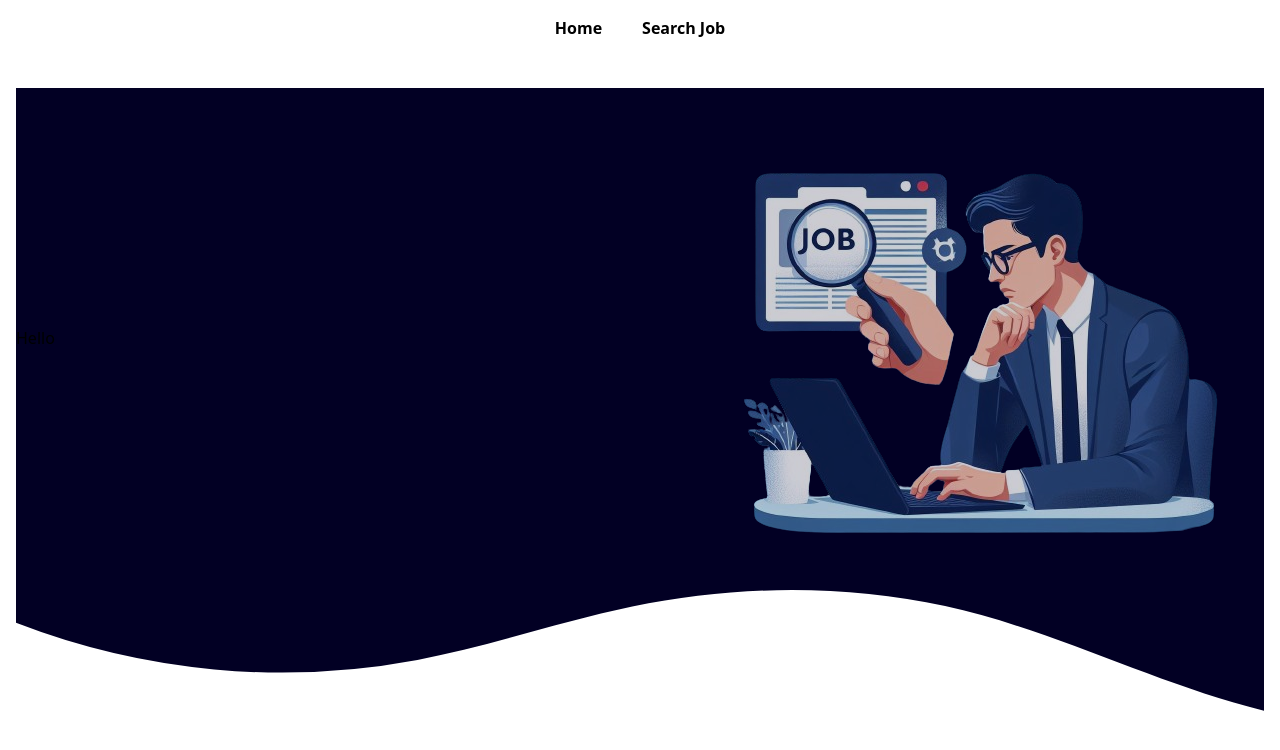
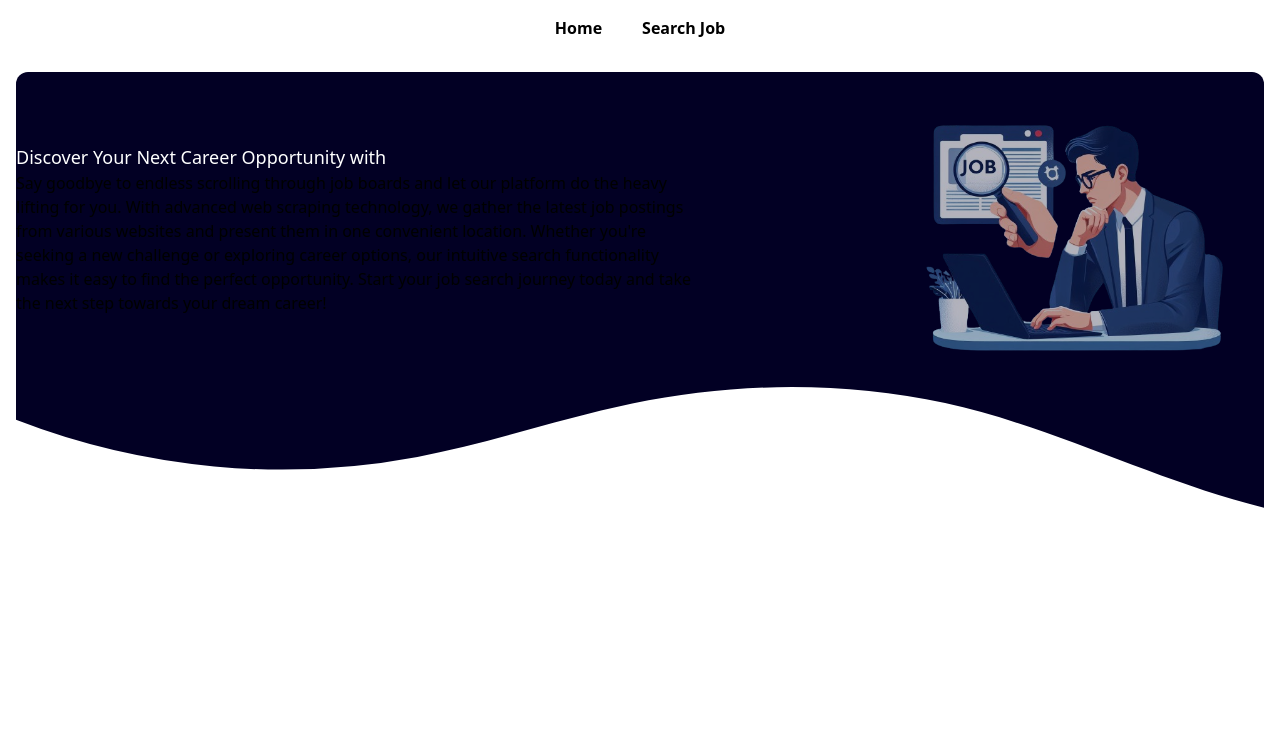
Before and after one commit to PRASUN-SITAULA/careerQuest, a React (Vite) app in the folder frontend/: page /jobs in a window 1280 px wide. Shown: the top 750 px of the page. Built offline with nearby package versions, Linux system fonts and the light colour scheme.

Commit message:
minor changes

```diff
--- a/frontend/src/components/Landing.jsx
+++ b/frontend/src/components/Landing.jsx
@@ -3,18 +3,22 @@ import jobImage from '../assets/job.png'
 
 export default function Landing(){
     return(
-        <div className='my-8 mx-4 flex justify-center items-center'>
+        <div className='m-4 flex justify-center items-center'>
             <div className='w-full flex flex-col'>
-                <div className='w-full flex flex-row bg-custom-blue justify-between items-center '>
+                <div className='w-full flex flex-row bg-custom-blue justify-between items-center rounded-t-xl'>
                     <div>
-                        <p>Hello</p>
+                        <h1 className='text-white text-bold text-lg'>Discover Your Next Career Opportunity with</h1>
+                        <div className='w-3/4'>
+                        Say goodbye to endless scrolling through job boards and let our platform do the heavy lifting for you.
+                        With advanced web scraping technology, we gather the latest job postings from various websites and present them in one convenient location. Whether you're seeking a new challenge or exploring career options, our intuitive search functionality makes it easy to find the perfect opportunity.
+                        Start your job search journey today and take the next step towards your dream career!
+                        </div>
                     </div>
-
-                    <div className='h-auto w-full  flex justify-end mr-8 ' >
+                    <div className='h-auto w-full flex justify-end mr-8'>
                         <img
                         src={jobImage}
                         alt="Banner"
-                        className="opacity-80"
+                        className="opacity-70"
                         />
                     </div>
                 </div>
```
